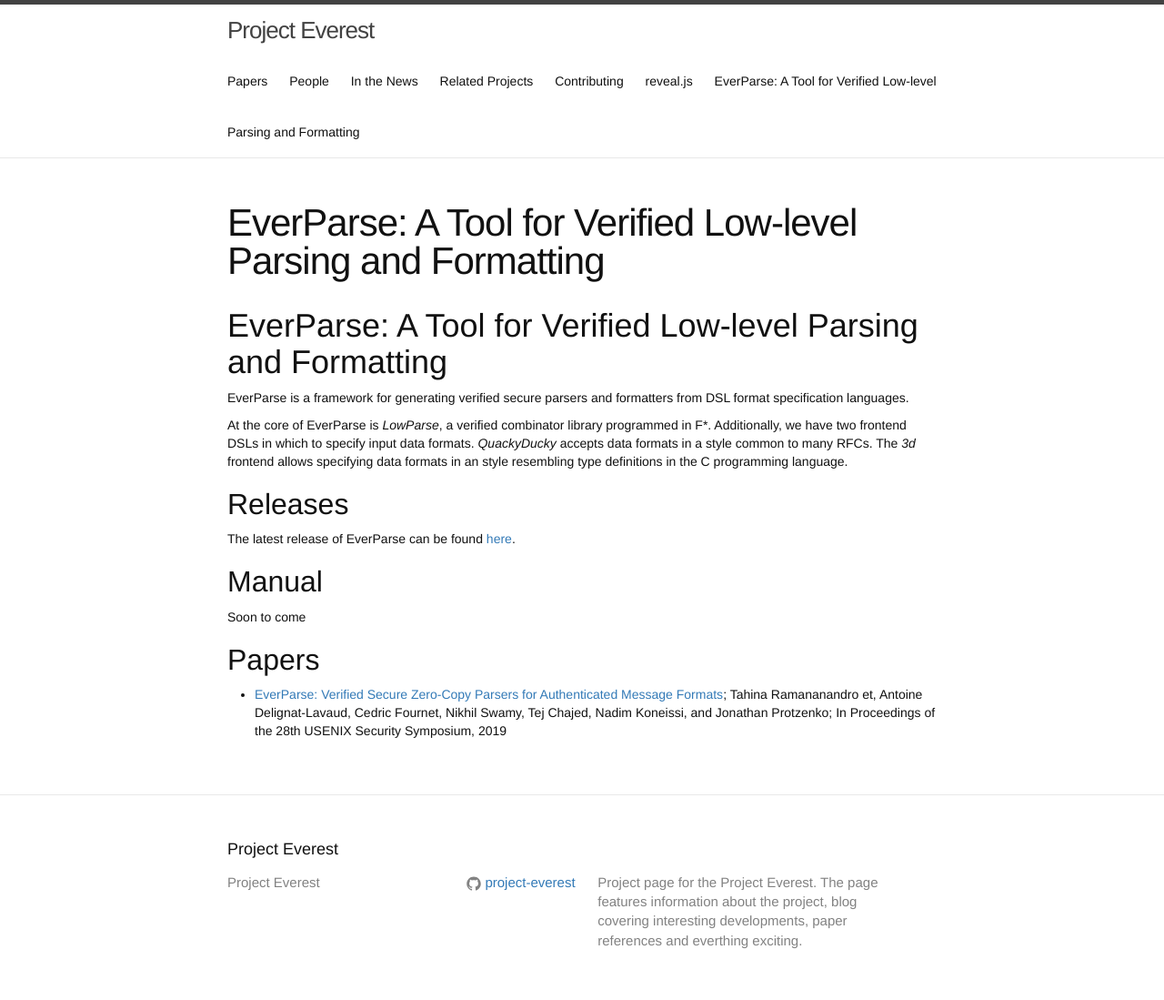
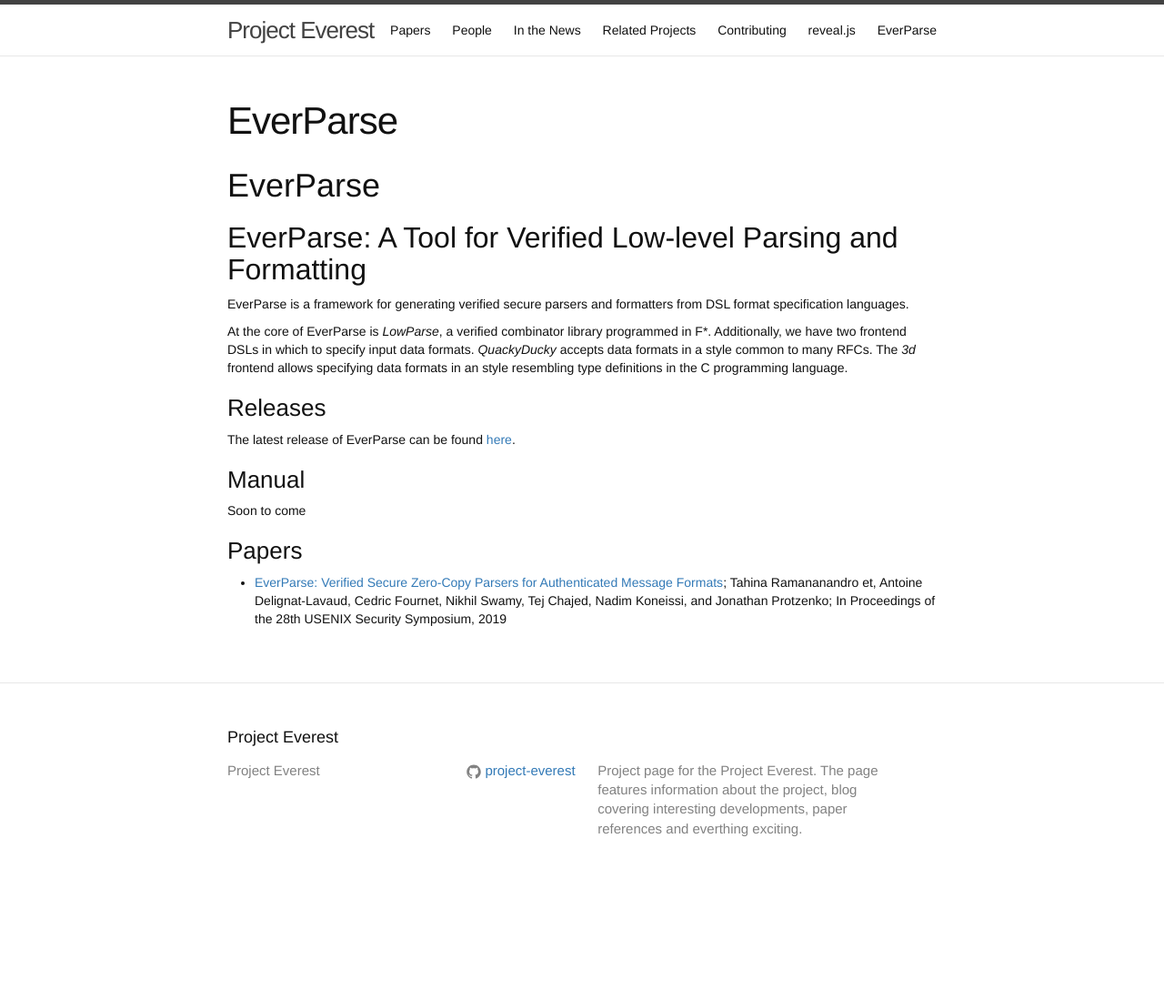
Before and after one commit to project-everest/project-everest.github.io, a Jekyll site: the page built from everparse/index.md, in a window 1280 px wide. Shown: the whole page at 91% size. Built offline with Jekyll 4.4.1, drawn with Linux system fonts in a browser that asks for light colours; our own code applies the rules of GitHub Pages for plain Markdown files; after the commit the page ends 976 px from its top, so only the background shows below that.

Commit message:
format headers

```diff
--- a/everparse/index.md
+++ b/everparse/index.md
@@ -1,4 +1,6 @@
-# EverParse: A Tool for Verified Low-level Parsing and Formatting
+# EverParse
+
+## EverParse: A Tool for Verified Low-level Parsing and Formatting
 
 EverParse is a framework for generating verified secure parsers and
 formatters from DSL format specification languages.
@@ -10,15 +12,15 @@
 formats in an style resembling type definitions in the C programming
 language.
 
-## Releases
+### Releases
 
 The latest release of EverParse can be found [here](https://github.com/project-everest/everparse/releases).
 
-## Manual
+### Manual
 
 Soon to come
 
-## Papers
+### Papers
 
 * [EverParse: Verified Secure Zero-Copy Parsers for Authenticated Message Formats](https://project-everest.github.io/assets/everparse.pdf);
   Tahina Ramananandro et, Antoine Delignat-Lavaud, Cedric Fournet, Nikhil Swamy, Tej Chajed, Nadim Koneissi, and Jonathan Protzenko;
```
